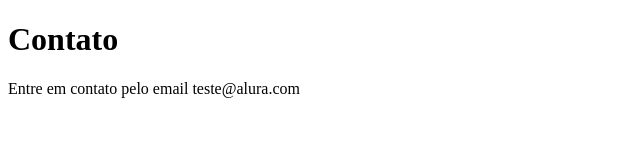
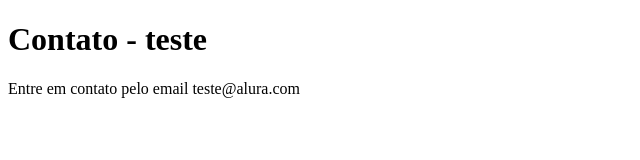
Before and after one commit to bonilhagabriel/sistema-de-cadastro, a plain HTML site: page contato.html in a window 1280 px wide. Shown: the whole page, without its empty margins (0-640 px from the left). Drawn offline with Linux system fonts and the light colour scheme.

Commit message:
commit teste

```diff
--- a/contato.html
+++ b/contato.html
@@ -7,7 +7,7 @@
     <title>Contato</title>
 </head>
 <body>
-    <h1>Contato</h1>
+    <h1>Contato - teste</h1>
     <p>Entre em contato pelo email teste@alura.com</p>
 </body>
 </html>
```
